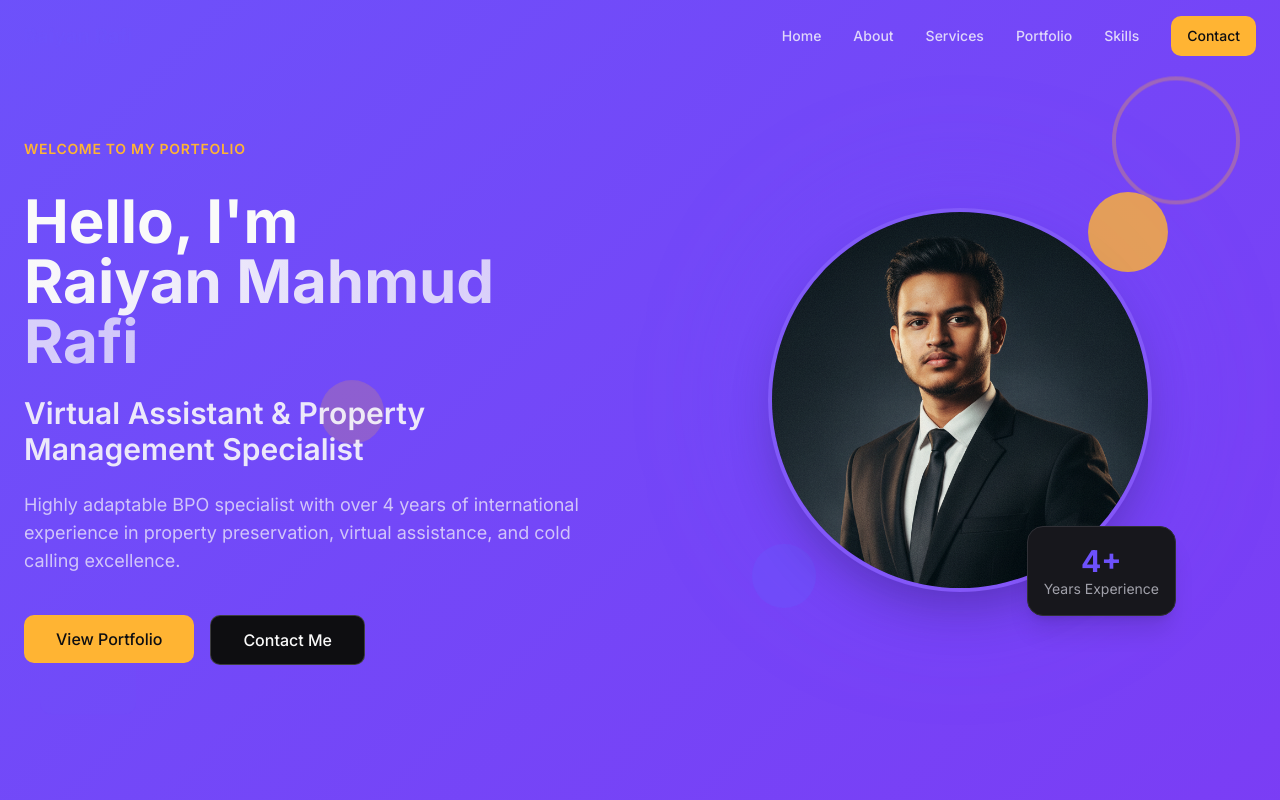
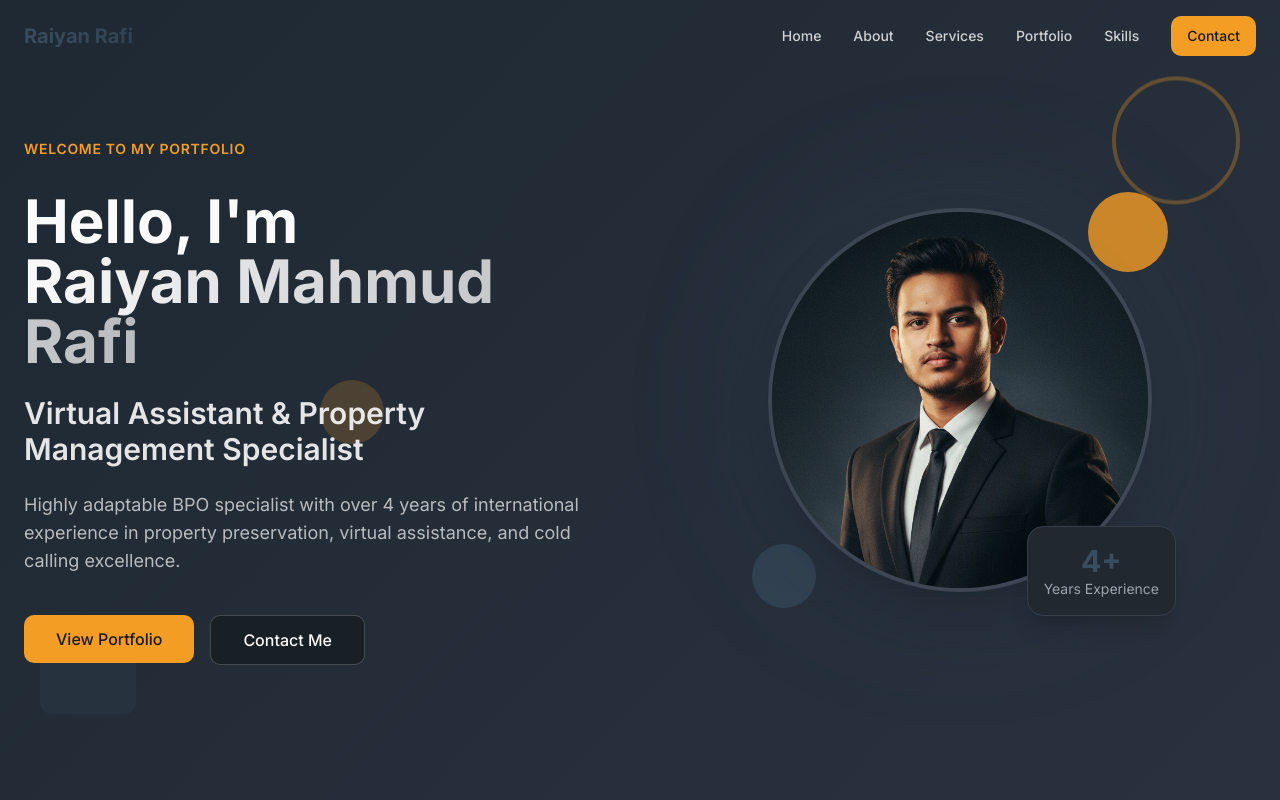
Before and after one commit to RAIYAN-MAHMUD/raiyanmahmudrafi, a React (Vite) app: page / in a window 1280 px wide. Shown: the top 800 px of the page. Built offline with nearby package versions, Linux system fonts and the light colour scheme; the HTML template or start-up script is replaced by a standard one.

Commit message:
Refactor: Adjust hero section colors

```diff
--- a/src/index.css
+++ b/src/index.css
@@ -8,38 +8,38 @@ All colors MUST be HSL.
 
 @layer base {
   :root {
-    --background: 240 10% 6%;
+    --background: 210 20% 12%;
     --foreground: 0 0% 98%;
 
-    --card: 240 8% 10%;
+    --card: 215 18% 16%;
     --card-foreground: 0 0% 98%;
 
-    --popover: 240 8% 10%;
+    --popover: 215 18% 16%;
     --popover-foreground: 0 0% 98%;
 
-    --primary: 250 95% 65%;
+    --primary: 210 25% 30%;
     --primary-foreground: 0 0% 100%;
 
-    --secondary: 240 6% 15%;
+    --secondary: 215 15% 22%;
     --secondary-foreground: 0 0% 98%;
 
-    --muted: 240 6% 20%;
-    --muted-foreground: 240 5% 65%;
+    --muted: 215 15% 25%;
+    --muted-foreground: 215 10% 65%;
 
-    --accent: 38 100% 60%;
-    --accent-foreground: 240 10% 6%;
+    --accent: 35 90% 55%;
+    --accent-foreground: 0 0% 10%;
 
     --destructive: 0 84% 60%;
     --destructive-foreground: 0 0% 98%;
 
-    --border: 240 6% 20%;
-    --input: 240 6% 20%;
-    --ring: 250 95% 65%;
+    --border: 215 15% 25%;
+    --input: 215 15% 25%;
+    --ring: 35 90% 55%;
 
     --radius: 0.75rem;
 
-    --gradient-hero: linear-gradient(135deg, hsl(250 95% 65%), hsl(260 90% 60%));
-    --gradient-card: linear-gradient(145deg, hsl(240 8% 12%), hsl(240 8% 10%));
+    --gradient-hero: linear-gradient(135deg, hsl(210 25% 16%), hsl(215 20% 20%));
+    --gradient-card: linear-gradient(145deg, hsl(215 18% 18%), hsl(215 18% 16%));
   }
 }
 
```
